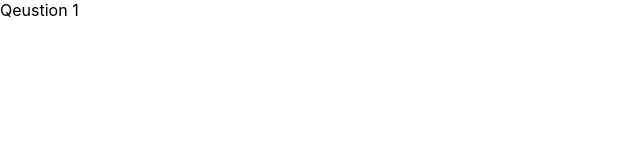
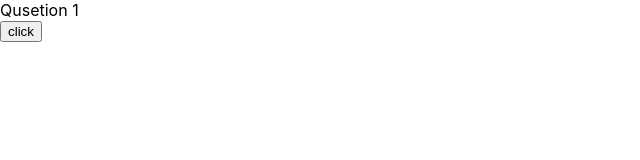
Before and after one commit to 3B-summer2021/WhoAmI, a React (Create React App) app: page /#/question/1 in a window 1280 px wide. Shown: the top 160 px of the page, without its empty margins (0-640 px from the left). Built offline with nearby package versions, Linux system fonts and the light colour scheme.

Commit message:
add click button to go next page function

```diff
--- a/src/App.js
+++ b/src/App.js
@@ -1,15 +1,20 @@
 import "./App.css";
+import React from "react";
 import { Route, HashRouter, Switch } from "react-router-dom";
 import Home from "./container/Home";
 import Question from "./container/Question";
 import Ending from "./container/Ending";
 function App() {
+  const [answer, setAnswer] = React.useState([]);
   return (
     <HashRouter basename={process.env.PUBLIC_URL}>
       <Switch>
         <Route path="/" component={Home} exact />
-        <Route path="/question/:id" component={Question} />
-        <Route path="/ending" component={Ending} />
+        <Route
+          path="/question/:id"
+          render={() => <Question answer={answer} setAnswer={setAnswer} />}
+        />
+        <Route path="/ending" render={() => <Ending answer={answer} />} />
       </Switch>
     </HashRouter>
   );
--- /dev/null
+++ b/src/components/home/sharing.js
@@ -0,0 +1 @@
+import React from "react";
--- /dev/null
+++ b/src/components/question/answer.js
@@ -0,0 +1,23 @@
+import React from "react";
+import { useHistory } from "react-router-dom";
+
+function Answer({ answer, setAnswer, id }) {
+  const history = useHistory();
+  const NextPage = () => {
+    if (id < 8) {
+      const len = id + 1;
+      setAnswer(answer.concat("hi"));
+      history.push("/question/" + len);
+    } else {
+      history.push("/ending");
+    }
+  };
+  // console.log(id);
+  return (
+    <div>
+      <button onClick={() => NextPage()}>click</button>
+    </div>
+  );
+}
+
+export default Answer;
--- a/src/container/Ending.js
+++ b/src/container/Ending.js
@@ -1,6 +1,6 @@
 import React from "react";
 
-function Ending() {
+function Ending({ answer }) {
   return <div>Ending</div>;
 }
 
--- a/src/container/Question.js
+++ b/src/container/Question.js
@@ -1,7 +1,15 @@
 import React from "react";
-
-function Qeustion({ match }) {
-  return <div>Qeustion {match.params.id}</div>;
+import { useParams } from "react-router-dom";
+import Answer from "../components/question/answer";
+function Question(props) {
+  const id = parseInt(useParams().id);
+  // console.log(id);
+  return (
+    <div>
+      Qusetion {id}
+      <Answer answer={props.answer} setAnswer={props.setAnswer} id={id} />
+    </div>
+  );
 }
 
-export default Qeustion;
+export default Question;
```
